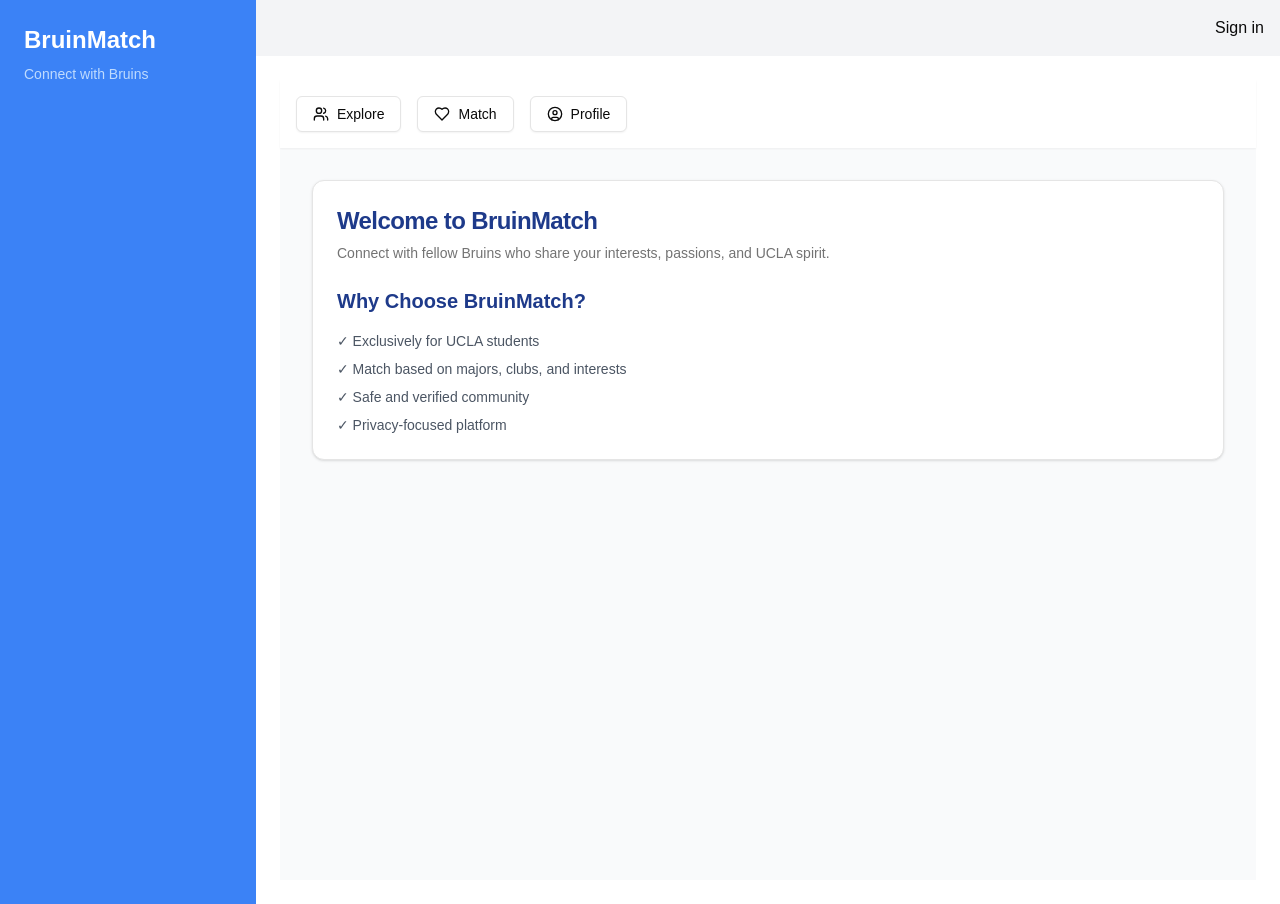
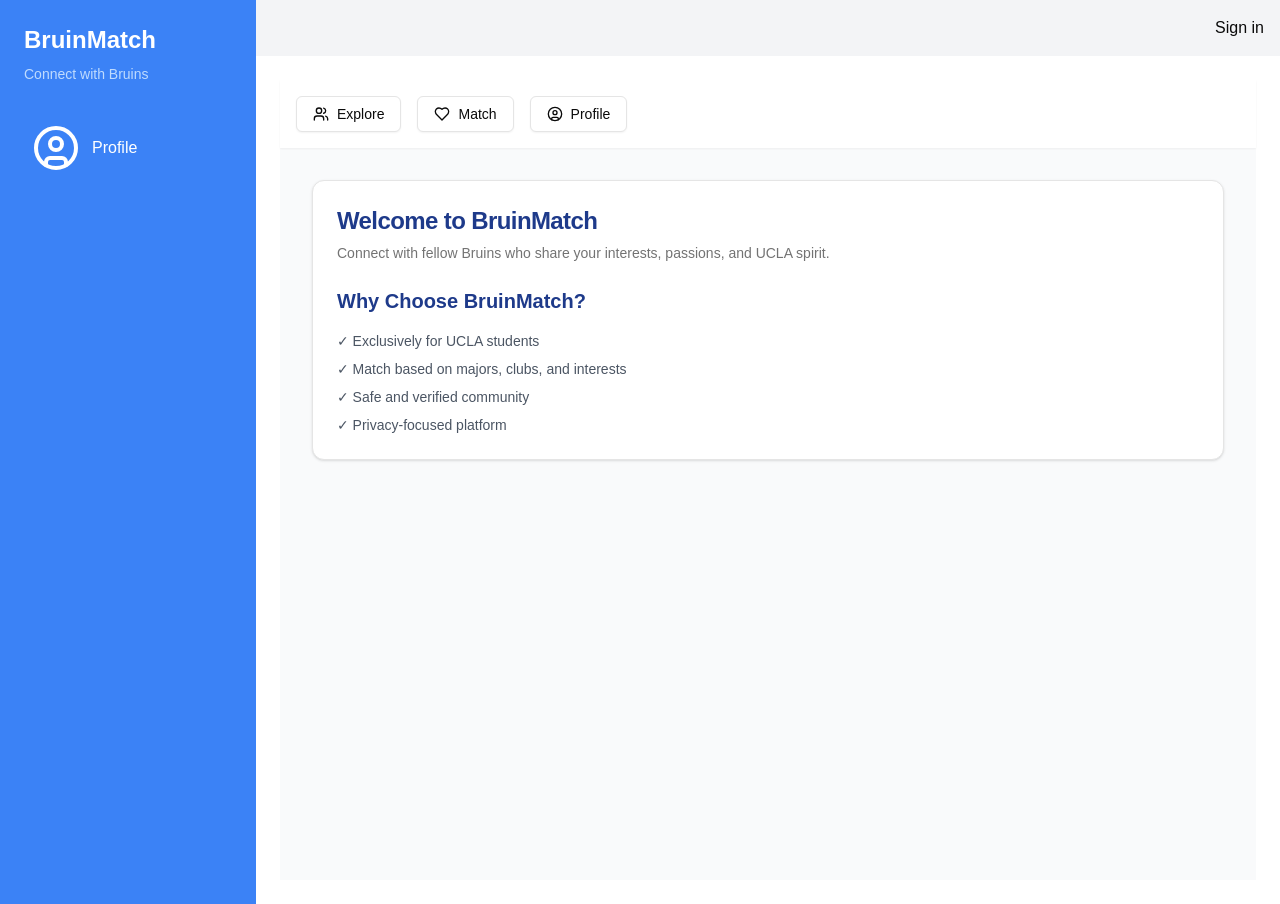
Before and after one commit to ryan8269/BruinSquad, a Next.js app in the folder frontend/: page / in a window 1280 px wide. Built offline with nearby package versions, Linux system fonts and the light colour scheme; no server answers.

Commit message:
Link between profile and homepage
Co-author: Sanjay Krishna <sanjay.krishans@gmail.com>

```diff
--- a/frontend/src/app/layout.tsx
+++ b/frontend/src/app/layout.tsx
@@ -22,6 +22,7 @@ import {
   HomeIcon,
   MessageCircleIcon,
   SettingsIcon,
+  UserCircleIcon,
 } from 'lucide-react';
 import Link from 'next/link';
 import Image from 'next/image';
@@ -55,12 +56,28 @@ function MainLayout({ children }: { children: React.ReactNode }) {
     <div className="flex w-full">
       {/* Sidebar Navigation */}
       <div className="w-64 bg-blue-500 text-white p-6 space-y-8 h-full">
-        <div className="mb-8">
-          <h1 className="text-2xl font-bold">BruinMatch</h1>
+        {/* Button that will direct us to the main page */}
+        <Link href="/">
+          <div className="flex items-center space-x-2">
+            {/* <Image
+              src="/logo.png"
+              alt="BruinMatch Logo"
+              width={40}
+              height={40}
+            /> */}
+            <h1 className="text-2xl font-bold">BruinMatch</h1>
+          </div>
           <p className="text-sm text-blue-200 mt-2">Connect with Bruins</p>
-        </div>
+        </Link>
 
         <nav className="space-y-4">
+          {/* Once I click on this, direct me to /profile using Link */}
+          <button
+            className="w-full text-left flex items-center space-x-3 p-2 rounded hover:bg-blue-600"
+          >
+            <UserCircleIcon className="h-12 w-12" />
+            <Link href="/profile">Profile</Link>
+          </button>
           {basketball && (
             <button
               className="w-full text-left flex items-center space-x-3 p-2 rounded hover:bg-blue-600"
```
